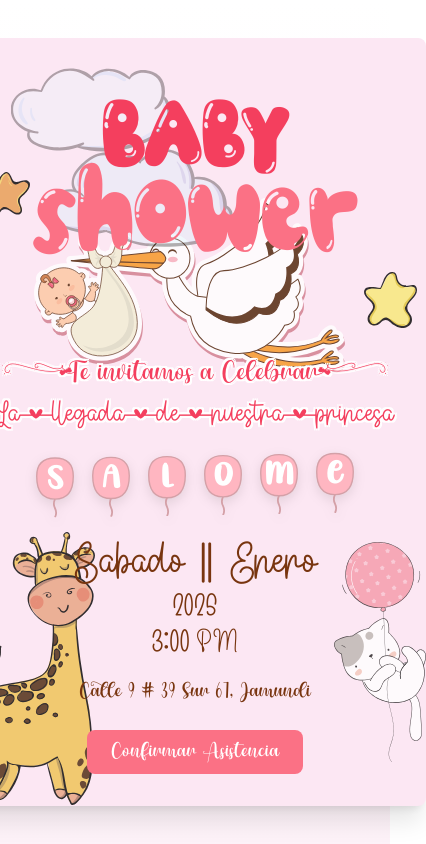
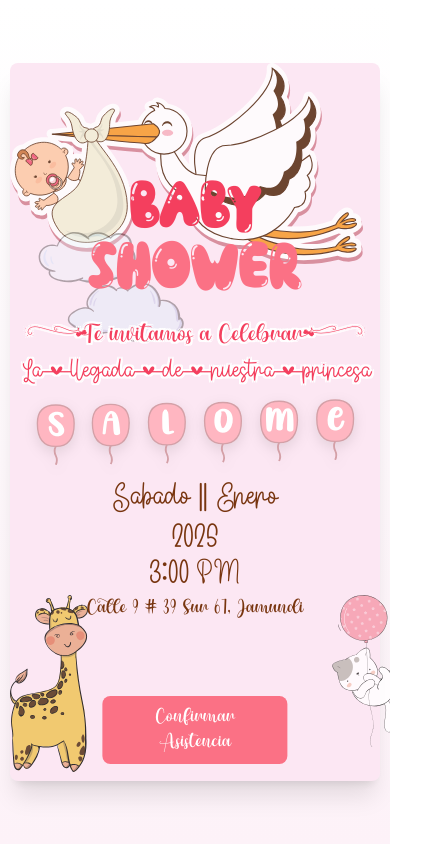
Before and after one commit to edison-enriquez/baby-shower-invitation, a Next.js app: page / in a window 390 px wide. Shown: the whole page, 426 px wide, since content can reach past the window. Built offline with nearby package versions, Linux system fonts and the light colour scheme.

Commit message:
update mobil check

```diff
--- a/src/app/page.js
+++ b/src/app/page.js
@@ -3,8 +3,6 @@
 import React, { useState } from 'react';
 import DraggableBackgroundImage from '@/components/ui/DraggableBackgroundImage';
 import MovingCloud from '@/components/ui/MovingCloud';
-
-
 
 const BalloonLetter = ({ letter, delay = 0 }) => (
   <div
@@ -14,7 +12,7 @@ const BalloonLetter = ({ letter, delay = 0 }) => (
       filter: 'drop-shadow(0 4px 6px rgba(0, 0, 0, 0.1))',
     }}
   >
-    <svg viewBox="0 0 100 140" className="w-12 h-16 md:w-16 md:h-20">
+    <svg viewBox="0 0 100 140" className="w-[11vw] h-[15vw] sm:w-12 sm:h-16 md:w-16 md:h-20">
       <path
         d="M50,100 Q90,100 90,50 Q90,10 50,10 Q10,10 10,50 Q10,100 50,100 Z"
         fill="#FFB6C1"
@@ -42,9 +40,8 @@ const BalloonLetter = ({ letter, delay = 0 }) => (
   </div>
 );
 
-
 const BalloonName = ({ name }) => (
-  <div className="flex justify-center items-center space-x-2 my-8">
+  <div className="flex justify-center items-center space-x-2 sm:space-x-2 my-4 sm:my-8 scale-110 sm:scale-100">
     {name.split('').map((letter, index) => (
       <BalloonLetter key={index} letter={letter} delay={index * 0.2} />
     ))}
@@ -52,94 +49,97 @@ const BalloonName = ({ name }) => (
 );
 
 const MainInvitation = () => (
-  <div className="bg-pink-100 backdrop-blur-sm p-8 text-center space-y-6 shadow-xl rounded-lg max-w-lg mx-auto">
+  <div className="bg-pink-100 backdrop-blur-sm p-3 sm:p-4 text-center shadow-xl rounded-lg w-[95vw] sm:w-full max-w-lg mx-auto relative h-[85vh] sm:h-[90vh]">
+    {/* Cigüeña */}
     <DraggableBackgroundImage
       src="/images/stork.svg"
       alt="stork"
-      style={{ width: '300px', height: '300px' }}
-      defaultPosition={{ x: 70, y: 160 }}
+      style={{
+        width: 'clamp(60px, 12vh, 180px)',
+        height: 'clamp(60px, 12vh, 180px)'
+      }}
+      className="absolute top-[-2vh] right-[2vh] sm:right-auto sm:left-[5vh] sm:top-[4vh]"
     />
 
-    {/* Nube 1 */}
+    {/* Nubes */}
     <MovingCloud
       src="/images/cloud.svg"
       alt="Nube 1"
-        className="w-40 h-24 top-0"
+      className="w-[12vh] h-[6vh] sm:w-[15vh] sm:h-[8vh] top-[20vh]"
       limits={{ start: -10, end: 250 }}
       speed={0.09}
     />
 
-      {/* Nube 2 */}
     <MovingCloud
       src="/images/cloud2.svg"
       alt="Nube 2"
-        className="w-48 h-28 top-20"
+      className="w-[14vh] h-[7vh] sm:w-[18vh] sm:h-[10vh] top-[26vh]"
       limits={{ start: -10, end: 250 }}
       speed={0.2}
     />
-    {/* Nube 2 */}
-    <DraggableBackgroundImage
-      src="/images/giraffe.svg"
-      alt="Jirafa"
-      style={{ width: '300px', height: '300px' }}
-      defaultPosition={{ x: 10, y: 470 }}
-    />
-    <DraggableBackgroundImage
-      src="/images/babyCat.svg"
-      alt="babyCat"
-      style={{ width: '400px', height: '400px' }}
-      defaultPosition={{ x: 370, y: 480 }}
-    />
-
-    <DraggableBackgroundImage
-      src="/images/star1.svg"
-      alt="Star_1"
-      style={{ width: '200px', height: '200px' }}
-      defaultPosition={{ x: 20, y: 110 }}
-    />
-
-    <DraggableBackgroundImage
-      src="/images/star2.svg"
-      alt="Star_1"
-      style={{ width: '200px', height: '200px' }}
-          defaultPosition={{ x: 400, y: 210 }}
-    />
 
 
-    <div className="text-8xl font-bubble text-rose-500 leading-none">
+    {/* Contenido principal */}
+    <div className="relative pt-[12vh] sm:pt-[12vh]">
+      <div className="text-[8vh] sm:text-[10vh] font-bubble text-rose-500 leading-none">
         BABY
-      <div className="text-9xl font-bubble text-rose-400 -mt-10">
-        shower
+        <div className="text-[8vh] sm:text-[10vh] font-bubble text-rose-400 -mt-[1vh]">
+          SHOWER
         </div>
       </div>
 
-    <div className="text-2xl font-girl text-rose-500 pt-14" style={{ textShadow: "2px 2px 0px white, -2px -2px 0px white, -2px 2px 0px white, 2px -2px 0px white, 0px 2px 0px white, 0px -2px 0px white, 2px 0px 0px white, -2px 0px 0px white" }}>
-
+      <div className="text-[2.5vh] sm:text-[3vh] font-girl text-rose-500 pt-[2vh]"
+          style={{ textShadow: "2px 2px 0px white, -2px -2px 0px white, -2px 2px 0px white, 2px -2px 0px white, 0px 2px 0px white, 0px -2px 0px white, 2px 0px 0px white, -2px 0px 0px white" }}>
         e invitamos a Celebra
-      <div className="mt-2 font-girl1 text-rose-500"
-              style={{ textShadow: "2px 2px 0px white, -2px -2px 0px white, -2px 2px 0px white, 2px -2px 0px white, 0px 2px 0px white, 0px -2px 0px white, 2px 0px 0px white, -2px 0px 0px white" }}
-      >L&#xf038;llegad&#xf038;d&#xf03c;nuestr&#xf038;princesa</div>
+        <div className="mt-[0.5vh] font-girl1 text-rose-500"
+            style={{ textShadow: "2px 2px 0px white, -2px -2px 0px white, -2px 2px 0px white, 2px -2px 0px white, 0px 2px 0px white, 0px -2px 0px white, 2px 0px 0px white, -2px 0px 0px white" }}>
+          L&#xf038;llegad&#xf038;d&#xf03c;nuestr&#xf038;princesa
+        </div>
       </div>
 
       <BalloonName name="SALOMÉ" />
 
-    <div className="mt-4 space-y-2 text-amber-900">
-      <div className="text-xl">
-        <span className="text-4xl font-girl1">Sábado</span>
-        <span className="mx-4 text-4xl font-girl1">11</span>
-        <span className="text-4xl font-girl1">Enero</span>
+      <div className="mt-[1vh] space-y-[0.5vh] text-amber-900">
+        <div>
+          <span className="text-[3vh] sm:text-[4vh] font-girl1">Sábado</span>
+          <span className="mx-[1vh] text-[3vh] sm:text-[4vh] font-girl1">11</span>
+          <span className="text-[3vh] sm:text-[4vh] font-girl1">Enero</span>
         </div>
-      <div className="text-xl font-girl1">2025</div>
-      <div className="text-xl mt-4 font-girl1">3:00 PM</div>
+        <div className="text-[2.5vh] sm:text-[3vh] font-girl1">2025</div>
+        <div className="text-[2.5vh] sm:text-[3vh] mt-[1vh] font-girl1">3:00 PM</div>
       </div>
 
-    <div className="mt-6 text-lg text-amber-900 font-girl2">
-
+      <div className="mt-[1vh] text-[2vh] sm:text-[2.5vh] text-amber-900 font-girl2">
         <div>Calle 9 # 39 Sur 67, Jamundí</div>
       </div>
+    </div>
 
-    <div className="mt-6">
-      <button className="bg-rose-400 hover:bg-rose-500 text-white px-6 py-2 rounded-lg text-lg font-girl">
+    {/* Grupo del botón con animales */}
+    <div className="absolute bottom-0 left-0 right-0 h-[22vh] sm:h-[30vh]">
+      {/* Jirafa */}
+      <DraggableBackgroundImage
+        src="/images/giraffe.svg"
+        alt="Jirafa"
+        style={{
+          width: 'clamp(100px, 18vh, 250px)',
+          height: 'clamp(100px, 18vh, 250px)'
+        }}
+        className="absolute bottom-[1vh] left-[-3vh] sm:left-[8vh]"
+      />
+
+      {/* Gato */}
+      <DraggableBackgroundImage
+        src="/images/babyCat.svg"
+        alt="babyCat"
+        style={{
+          width: 'clamp(120px, 20vh, 280px)',
+          height: 'clamp(120px, 20vh, 280px)'
+        }}
+        className="absolute bottom-[4vh] right-[-40vh] sm:right-[-40vh]"
+      />
+
+      {/* Botón */}
+      <button className="absolute bottom-[2vh] left-1/2 -translate-x-1/2 bg-rose-400 hover:bg-rose-500 text-white px-[2vh] sm:px-[3vh] py-[1vh] rounded-lg text-[2vh] sm:text-[2.5vh] font-girl">
         Confirmar Asistencia
       </button>
     </div>
@@ -148,12 +148,11 @@ const MainInvitation = () => (
 
 const BabyShowerInvitation = () => {
   return (
-    <div className="min-h-screen bg-gradient-to-b from-white to-pink-50 p-8 flex items-center justify-center">
+    <div className="h-screen bg-gradient-to-b from-white to-pink-50 p-2 flex items-center justify-center overflow-hidden">
       <MainInvitation />
       <style jsx global>{`
         @keyframes float {
-          0%,
-          100% {
+          0%, 100% {
             transform: translateY(0px);
           }
           50% {
```
Lines whose indentation alone changed are shown as unchanged.
